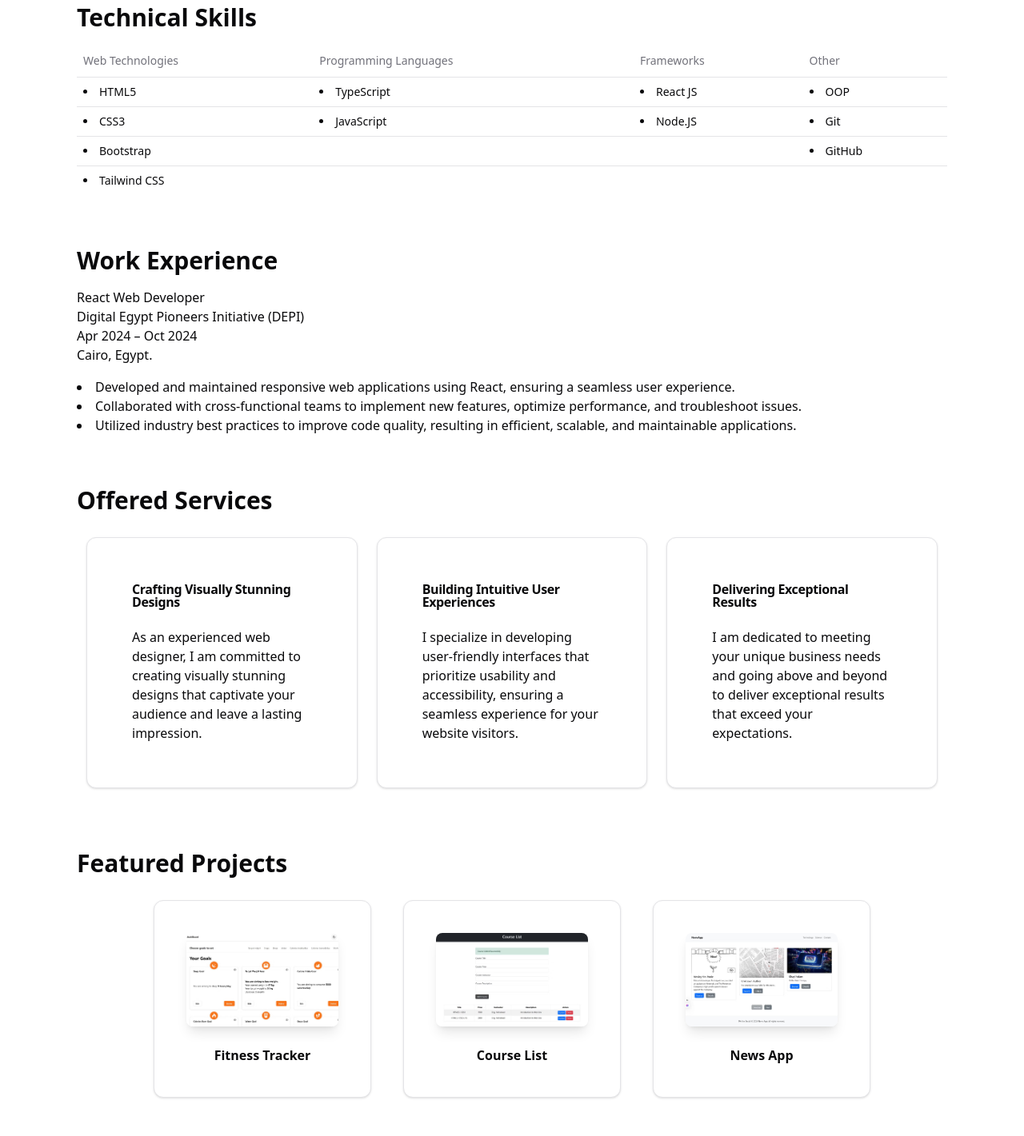
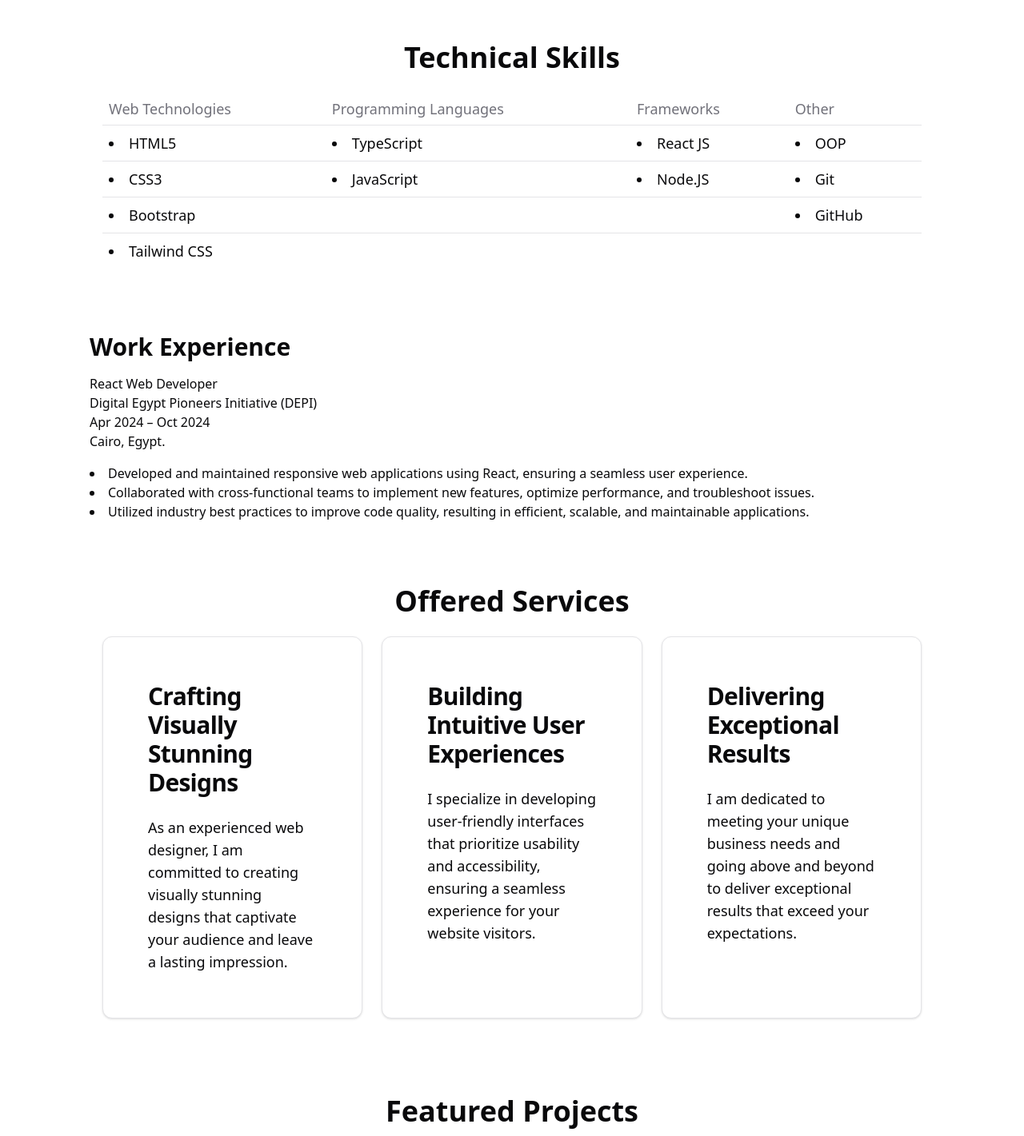
Before and after one commit to fatma-ibrahim/my-portfolio, a React (Vite) app: page / in a window 1280 px wide. Shown: the part 880-2301 px from the top of the page at 80% size. Built offline with nearby package versions, Linux system fonts and the light colour scheme.

Commit message:
Update Responsive

```diff
--- a/src/App.jsx
+++ b/src/App.jsx
@@ -11,9 +11,9 @@ import Contact from "./components/pages/Contact";
 function App() {
   return (
     <>
-      <div className="px-6 mx-6">
+      <div className="lg:px-6 lg:mx-6">
         <NavLinks />
-        <main className="container mx-auto p-4 pt-20">
+        <main className="container mx-auto p-4 md:p-6 lg:p-8 pt-20 md:pt-24 lg:pt-28 max-w-7xl">
           <Cover />
           <About />
           <Education />
--- a/src/components/pages/Projects.jsx
+++ b/src/components/pages/Projects.jsx
@@ -6,60 +6,64 @@ import newsApp from "../../assets/imgs/News App.png";
 function Projects() {
   return (
     <>
-      <section id="projects" className="p-8">
-        <h2 className="text-3xl font-bold mb-4">Featured Projects</h2>
+      <section id="projects" className="p-4 md:p-8 lg:p-12">
+        <h2 className="text-2xl md:text-3xl lg:text-4xl font-bold mb-6 text-center">
+          Featured Projects
+        </h2>
 
-        <div className="flex flex-col md:flex-row justify-center gap-4">
-          <Card className="w-full md:w-1/4 p-4 m-3 text-center">
+        <div className="grid grid-cols-1 md:grid-cols-3 gap-6">
+          <Card className="w-full p-4 text-center">
             <CardHeader>
               <img
                 src={fintessTracker}
                 alt="Fitness Tracker"
-                className="w-full h-auto object-contain rounded-lg shadow-lg"
+                className="w-full h-auto object-cover rounded-lg shadow-lg"
               />
             </CardHeader>
             <CardContent>
-              <p className="font-semibold">Fitness Tracker</p>
+              <p className="font-semibold text-lg md:text-xl">Fitness Tracker</p>
             </CardContent>
           </Card>
 
-          <Card className="w-full md:w-1/4 p-4 m-3 text-center">
+          <Card className="w-full p-4 text-center">
             <CardHeader>
               <img
                 src={courseList}
                 alt="Course List"
-                className="w-full h-auto object-contain rounded-lg shadow-lg"
+                className="w-full h-auto object-cover rounded-lg shadow-lg"
               />
             </CardHeader>
             <CardContent>
-              <p className="font-semibold">Course List</p>
+              <p className="font-semibold text-lg md:text-xl">Course List</p>
             </CardContent>
           </Card>
 
-          <Card className="w-full md:w-1/4 p-4 m-3 text-center">
+          <Card className="w-full p-4 text-center">
             <CardHeader>
               <img
                 src={newsApp}
                 alt="News App"
-                className="w-full h-auto object-contain rounded-lg shadow-lg"
+                className="w-full h-auto object-cover rounded-lg shadow-lg"
               />
             </CardHeader>
             <CardContent>
-              <p className="font-semibold">News App</p>
+              <p className="font-semibold text-lg md:text-xl">News App</p>
             </CardContent>
           </Card>
         </div>
 
-        <div className="flex flex-col md:flex-row gap-8 p-8 mb-12">
+        <div className="flex flex-col md:flex-row gap-8 p-4 md:p-8 lg:p-12">
           <div className="md:w-1/2">
-            <h1 className="text-3xl font-bold">Fitness Tracker</h1>
-            <p className="mt-4">
+            <h1 className="text-2xl md:text-3xl lg:text-4xl font-bold">
+              Fitness Tracker
+            </h1>
+            <p className="mt-4 text-sm md:text-base lg:text-lg">
               <strong>Description:</strong> A SaaS fitness app for fitness businesses, enabling users to choose workouts, set goals, and track health metrics like weight, steps, sleep, water, and calories in real-time.
             </p>
-            <p className="mt-4">
+            <p className="mt-4 text-sm md:text-base lg:text-lg">
               <strong>Technologies Used:</strong> React, Bootstrap, Node.js, Express, MongoDB, JWT, Vercel.
             </p>
-            <ul className="mt-4 list-disc list-inside">
+            <ul className="mt-4 list-disc list-inside text-sm md:text-base lg:text-lg">
               <strong>Features:</strong>
               <li>User Authentication</li>
               <li>General Progress Tracking</li>
@@ -73,28 +77,30 @@ function Projects() {
             <img
               src={fintessTracker}
               alt="Fitness Tracker"
-              className="rounded-lg shadow-lg w-full max-w-md max-h-96 object-contain"
+              className="rounded-lg shadow-lg w-full max-w-md max-h-96 object-cover"
             />
           </div>
         </div>
 
-        <div className="flex flex-col md:flex-row gap-8 p-8">
+        <div className="flex flex-col md:flex-row gap-8 p-4 md:p-8 lg:p-12">
           <div className="md:w-1/2">
-            <h1 className="text-3xl font-bold">Course List</h1>
-            <p className="mt-4">
+            <h1 className="text-2xl md:text-3xl lg:text-4xl font-bold">
+              Course List
+            </h1>
+            <p className="mt-4 text-sm md:text-base lg:text-lg">
               <strong>Description:</strong> The &quot;Course List&quot; app is a web platform for managing courses, allowing users to add, edit, and delete courses. Each course includes details like title, price, instructor, and description, with actions triggering custom success or error messages.
             </p>
-            <p className="mt-4">
+            <p className="mt-4 text-sm md:text-base lg:text-lg">
               <strong>Technologies Used:</strong>
             </p>
-            <ul className="mt-4 list-disc list-inside">
+            <ul className="mt-4 list-disc list-inside text-sm md:text-base lg:text-lg">
               <li><strong>HTML: </strong>For structuring the page content.</li>
               <li><strong>CSS (Bootstrap): </strong>For styling and layout, including responsive design.</li>
               <li><strong>JavaScript (ES6): </strong>Provides the core functionality for course management, such as adding, updating, deleting, and validation.</li>
               <li><strong>Font Awesome: </strong>Used for icons in alert messages to improve visual feedback.</li>
             </ul>
 
-            <ul className="mt-4 list-disc list-inside">
+            <ul className="mt-4 list-disc list-inside text-sm md:text-base lg:text-lg">
               <strong>Features:</strong>
               <li>Add Course</li>
               <li>Edit Course</li>
@@ -108,21 +114,23 @@ function Projects() {
             <img
               src={courseList}
               alt="Course List"
-              className="rounded-lg shadow-lg w-full max-w-md max-h-96 object-contain"
+              className="rounded-lg shadow-lg w-full max-w-md max-h-96 object-cover"
             />
           </div>
         </div>
 
-        <div className="flex flex-col md:flex-row gap-8 p-8">
+        <div className="flex flex-col md:flex-row gap-8 p-4 md:p-8 lg:p-12">
           <div className="md:w-1/2">
-            <h1 className="text-3xl font-bold">News App</h1>
-            <p className="mt-4">
+            <h1 className="text-2xl md:text-3xl lg:text-4xl font-bold">
+              News App
+            </h1>
+            <p className="mt-4 text-sm md:text-base lg:text-lg">
               <strong>Description:</strong> NewsApp is a responsive React web app that aggregates technology and science news, featuring a clean card-based layout for easy browsing, with quick access to article titles, authors, and summaries. Users can read full articles on source websites or explore detailed views within the app.
             </p>
-            <p className="mt-4">
+            <p className="mt-4 text-sm md:text-base lg:text-lg">
               <strong>Technologies Used:</strong>
             </p>
-            <ul className="mt-4 list-disc list-inside">
+            <ul className="mt-4 list-disc list-inside text-sm md:text-base lg:text-lg">
               <li><strong>Frontend Framework: </strong>React</li>
               <li><strong>Routing: </strong>React Router for single-page navigation between categories, article details, and contact pages.</li>
               <li><strong>Styling: </strong>Bootstrap for responsive design and consistent styling across components.</li>
@@ -130,7 +138,7 @@ function Projects() {
               <li><strong>Email Service: </strong>EmailJS for managing contact form submissions without a backend server.</li>
             </ul>
 
-            <ul className="mt-4 list-disc list-inside">
+            <ul className="mt-4 list-disc list-inside text-sm md:text-base lg:text-lg">
               <li><strong>Dynamic Content Loading: </strong>Fetches real-time news from the News API based on Technology and Science categories.</li>
               <li><strong>Category-Based Navigation: </strong>Users can easily switch between Technology and Science news sections.</li>
               <li><strong>Card-Based Layout: </strong>Bootstrap for responsive design and consistent styling across components.</li>
@@ -145,7 +153,7 @@ function Projects() {
             <img
               src={newsApp}
               alt="News App"
-              className="rounded-lg shadow-lg w-full max-w-md max-h-96 object-contain"
+              className="rounded-lg shadow-lg w-full max-w-md max-h-96 object-cover"
             />
           </div>
         </div>
--- a/src/components/pages/Services.jsx
+++ b/src/components/pages/Services.jsx
@@ -8,16 +8,20 @@ import {
 function Services() {
   return (
     <>
-      <section id="services" className="p-8">
-        <h2 className="text-3xl font-bold mb-4">Offered Services</h2>
+      <section id="services" className="p-4 md:p-8 lg:p-12">
+        <h2 className="text-2xl md:text-3xl lg:text-4xl font-bold mb-6 text-center">
+          Offered Services
+        </h2>
 
-        <div className="flex flex-col md:flex-row">
-          <Card className="md:w-1/2 p-8 m-3 md:text-left">
+        <div className="grid grid-cols-1 md:grid-cols-2 lg:grid-cols-3 gap-6">
+          <Card className="w-full p-6 md:p-8">
             <CardHeader>
-              <CardTitle>Crafting Visually Stunning Designs</CardTitle>
+              <CardTitle className="text-xl md:text-2xl lg:text-3xl">
+                Crafting Visually Stunning Designs
+              </CardTitle>
             </CardHeader>
             <CardContent>
-              <p>
+              <p className="text-sm md:text-base lg:text-lg">
                 As an experienced web designer, I am committed to creating
                 visually stunning designs that captivate your audience and leave
                 a lasting impression.
@@ -25,12 +29,14 @@ function Services() {
             </CardContent>
           </Card>
 
-          <Card className="md:w-1/2 p-8 m-3 md:text-left">
+          <Card className="w-full p-6 md:p-8">
             <CardHeader>
-              <CardTitle>Building Intuitive User Experiences</CardTitle>
+              <CardTitle className="text-xl md:text-2xl lg:text-3xl">
+                Building Intuitive User Experiences
+              </CardTitle>
             </CardHeader>
             <CardContent>
-              <p>
+              <p className="text-sm md:text-base lg:text-lg">
                 I specialize in developing user-friendly interfaces that
                 prioritize usability and accessibility, ensuring a seamless
                 experience for your website visitors.
@@ -38,12 +44,14 @@ function Services() {
             </CardContent>
           </Card>
 
-          <Card className="md:w-1/2 p-8 m-3 md:text-left">
+          <Card className="w-full p-6 md:p-8">
             <CardHeader>
-              <CardTitle>Delivering Exceptional Results</CardTitle>
+              <CardTitle className="text-xl md:text-2xl lg:text-3xl">
+                Delivering Exceptional Results
+              </CardTitle>
             </CardHeader>
             <CardContent>
-              <p>
+              <p className="text-sm md:text-base lg:text-lg">
                 I am dedicated to meeting your unique business needs and going
                 above and beyond to deliver exceptional results that exceed your
                 expectations.
--- a/src/components/pages/Skills.jsx
+++ b/src/components/pages/Skills.jsx
@@ -10,71 +10,83 @@ import {
 function Skills() {
   return (
     <>
-      <section id="skills" className="p-8">
-        <h2 className="text-3xl font-bold mb-4">Technical Skills</h2>
+      <section id="skills" className="p-4 md:p-8 lg:p-12">
+        <h2 className="text-2xl md:text-3xl lg:text-4xl font-bold mb-6 text-center">
+          Technical Skills
+        </h2>
 
-        <Table>
+        <div className="overflow-x-auto">
+          <Table className="min-w-full">
             <TableHeader>
               <TableRow>
-              <TableHead>Web Technologies</TableHead>
-              <TableHead>Programming Languages</TableHead>
-              <TableHead>Frameworks</TableHead>
-              <TableHead>Other</TableHead>
+                <TableHead className="text-sm md:text-base lg:text-lg">
+                  Web Technologies
+                </TableHead>
+                <TableHead className="text-sm md:text-base lg:text-lg">
+                  Programming Languages
+                </TableHead>
+                <TableHead className="text-sm md:text-base lg:text-lg">
+                  Frameworks
+                </TableHead>
+                <TableHead className="text-sm md:text-base lg:text-lg">
+                  Other
+                </TableHead>
               </TableRow>
             </TableHeader>
 
             <TableBody>
               <TableRow>
-              <TableCell>
+                <TableCell className="text-sm md:text-base lg:text-lg">
                   <li>HTML5</li>
                 </TableCell>
-              <TableCell>
+                <TableCell className="text-sm md:text-base lg:text-lg">
                   <li>TypeScript</li>
                 </TableCell>
-              <TableCell>
+                <TableCell className="text-sm md:text-base lg:text-lg">
                   <li>React JS</li>
                 </TableCell>
-              <TableCell>
+                <TableCell className="text-sm md:text-base lg:text-lg">
                   <li>OOP</li>
                 </TableCell>
               </TableRow>
 
               <TableRow>
-              <TableCell>
+                <TableCell className="text-sm md:text-base lg:text-lg">
                   <li>CSS3</li>
                 </TableCell>
-              <TableCell>
+                <TableCell className="text-sm md:text-base lg:text-lg">
                   <li>JavaScript</li>
                 </TableCell>
-              <TableCell>
+                <TableCell className="text-sm md:text-base lg:text-lg">
                   <li>Node.JS</li>
                 </TableCell>
-              <TableCell>
+                <TableCell className="text-sm md:text-base lg:text-lg">
                   <li>Git</li>
                 </TableCell>
               </TableRow>
 
               <TableRow>
-              <TableCell>
+                <TableCell className="text-sm md:text-base lg:text-lg">
                   <li>Bootstrap</li>
                 </TableCell>
-              <TableCell></TableCell>
-              <TableCell></TableCell>
-              <TableCell>
+                <TableCell className="text-sm md:text-base lg:text-lg"></TableCell>
+                <TableCell className="text-sm md:text-base lg:text-lg"></TableCell>
+                <TableCell className="text-sm md:text-base lg:text-lg">
                   <li>GitHub</li>
                 </TableCell>
               </TableRow>
 
               <TableRow>
-              <TableCell>
+                <TableCell className="text-sm md:text-base lg:text-lg">
                   <li>Tailwind CSS</li>
                 </TableCell>
-              <TableCell></TableCell>
-              <TableCell></TableCell>
-              <TableCell></TableCell>
+                <TableCell className="text-sm md:text-base lg:text-lg"></TableCell>
+                <TableCell className="text-sm md:text-base lg:text-lg"></TableCell>
+                <TableCell className="text-sm md:text-base lg:text-lg"></TableCell>
               </TableRow>
             </TableBody>
           </Table>
+        </div>
       </section>
     </>
   );
```
Lines whose indentation alone changed are shown as unchanged.
